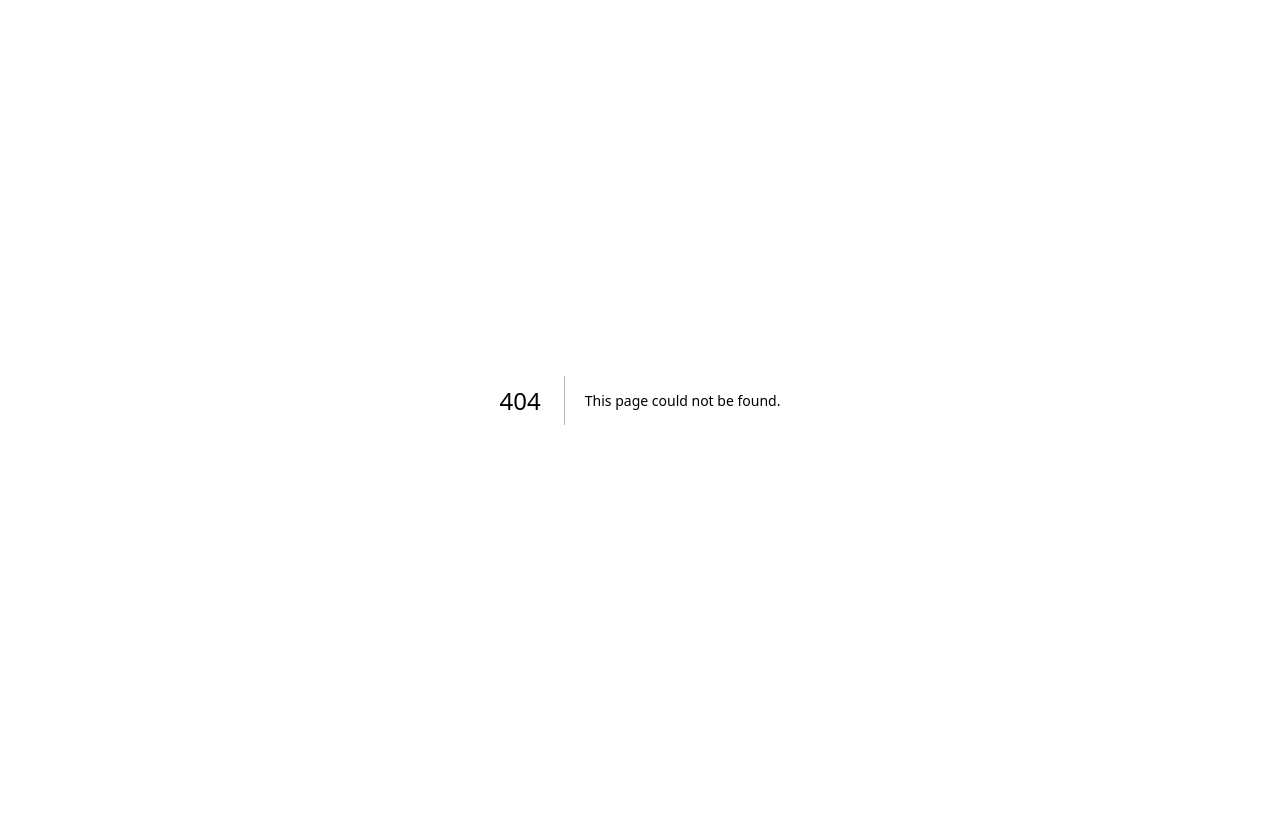
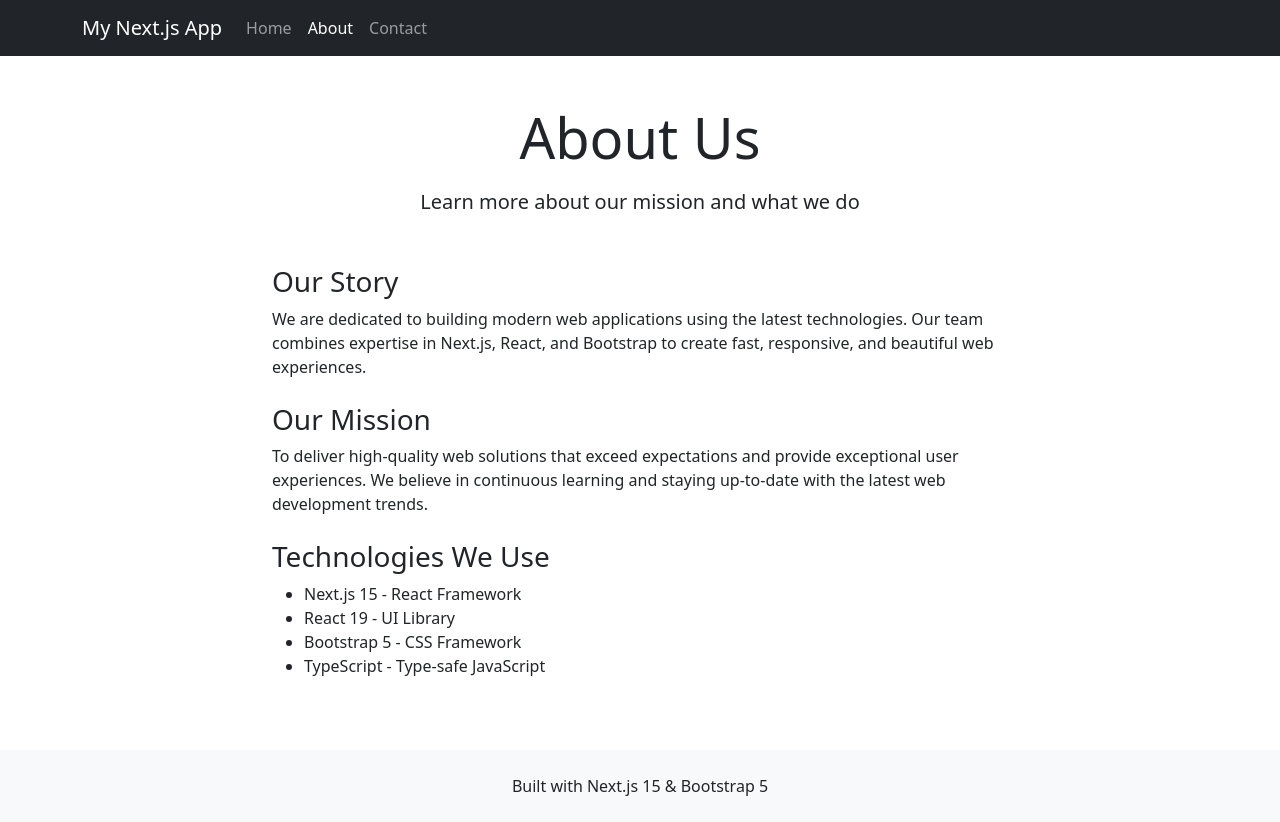
Before and after one commit to numvarn/nextjs-theme, a Next.js app: page /about in a window 1280 px wide. Before the commit this address had no page. Before the commit the page ends 800 px from the top, so only its background shows below. Built offline with nearby package versions, Linux system fonts and the light colour scheme.

Commit message:
add about, contact

```diff
--- /dev/null
+++ b/src/app/about/page.tsx
@@ -0,0 +1,77 @@
+export default function About() {
+  return (
+    <>
+      {/* Bootstrap Navbar */}
+      <nav className="navbar navbar-expand-lg navbar-dark bg-dark">
+        <div className="container">
+          <a className="navbar-brand" href="/">My Next.js App</a>
+          <button className="navbar-toggler" type="button" data-bs-toggle="collapse" data-bs-target="#navbarNav">
+            <span className="navbar-toggler-icon"></span>
+          </button>
+          <div className="collapse navbar-collapse" id="navbarNav">
+            <ul className="navbar-nav me-auto">
+              <li className="nav-item">
+                <a className="nav-link" href="/">Home</a>
+              </li>
+              <li className="nav-item">
+                <a className="nav-link active" href="/about">About</a>
+              </li>
+              <li className="nav-item">
+                <a className="nav-link" href="/contact">Contact</a>
+              </li>
+            </ul>
+          </div>
+        </div>
+      </nav>
+
+      {/* Main Content */}
+      <div className="container my-5">
+        <div className="row justify-content-center">
+          <div className="col-md-8">
+            <div className="text-center mb-5">
+              <h1 className="display-4 mb-3">About Us</h1>
+              <p className="lead">
+                Learn more about our mission and what we do
+              </p>
+            </div>
+
+            <div className="mb-4">
+              <h3>Our Story</h3>
+              <p>
+                We are dedicated to building modern web applications using the latest technologies.
+                Our team combines expertise in Next.js, React, and Bootstrap to create fast,
+                responsive, and beautiful web experiences.
+              </p>
+            </div>
+
+            <div className="mb-4">
+              <h3>Our Mission</h3>
+              <p>
+                To deliver high-quality web solutions that exceed expectations and provide
+                exceptional user experiences. We believe in continuous learning and staying
+                up-to-date with the latest web development trends.
+              </p>
+            </div>
+
+            <div className="mb-4">
+              <h3>Technologies We Use</h3>
+              <ul>
+                <li>Next.js 15 - React Framework</li>
+                <li>React 19 - UI Library</li>
+                <li>Bootstrap 5 - CSS Framework</li>
+                <li>TypeScript - Type-safe JavaScript</li>
+              </ul>
+            </div>
+          </div>
+        </div>
+      </div>
+
+      {/* Footer */}
+      <footer className="bg-light py-4 mt-5">
+        <div className="container text-center">
+          <p className="mb-0">Built with Next.js 15 & Bootstrap 5</p>
+        </div>
+      </footer>
+    </>
+  );
+}
--- a/src/app/page.tsx
+++ b/src/app/page.tsx
@@ -11,13 +11,13 @@ export default function Home() {
           <div className="collapse navbar-collapse" id="navbarNav">
             <ul className="navbar-nav me-auto">
               <li className="nav-item">
-                <a className="nav-link active" href="#home">Home</a>
+                <a className="nav-link active" href="/">Home</a>
               </li>
               <li className="nav-item">
-                <a className="nav-link" href="#about">About</a>
+                <a className="nav-link" href="/about">About</a>
               </li>
               <li className="nav-item">
-                <a className="nav-link" href="#contact">Contact</a>
+                <a className="nav-link" href="/contact">Contact</a>
               </li>
             </ul>
           </div>
```
Also changed, not shown: src/app/contact/page.tsx (added, +88 -0 lines).
